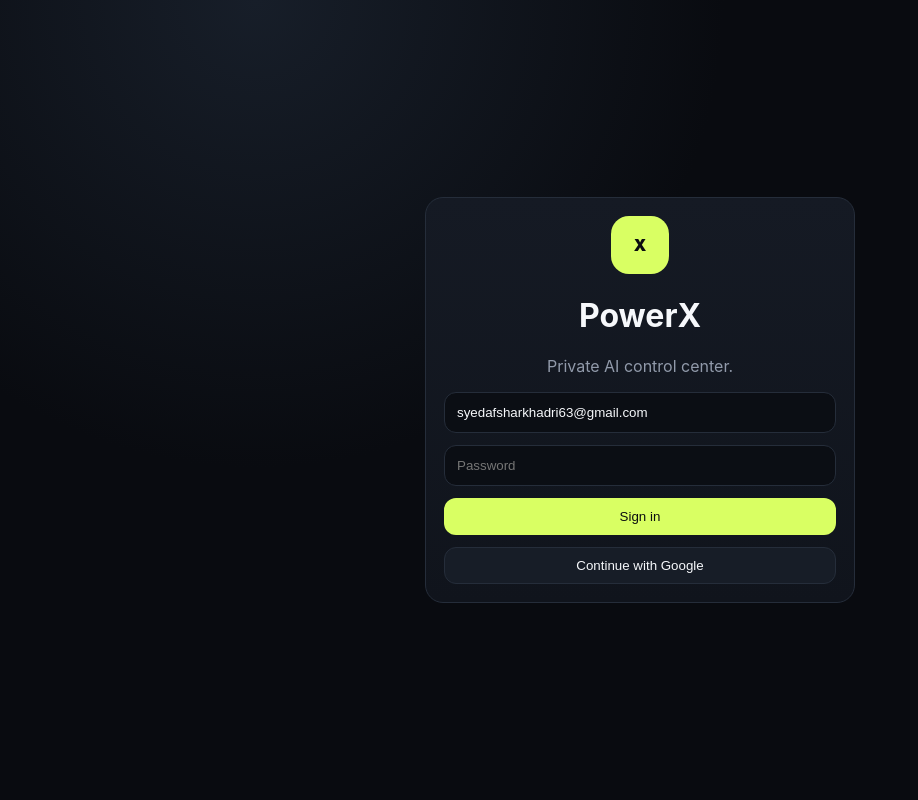
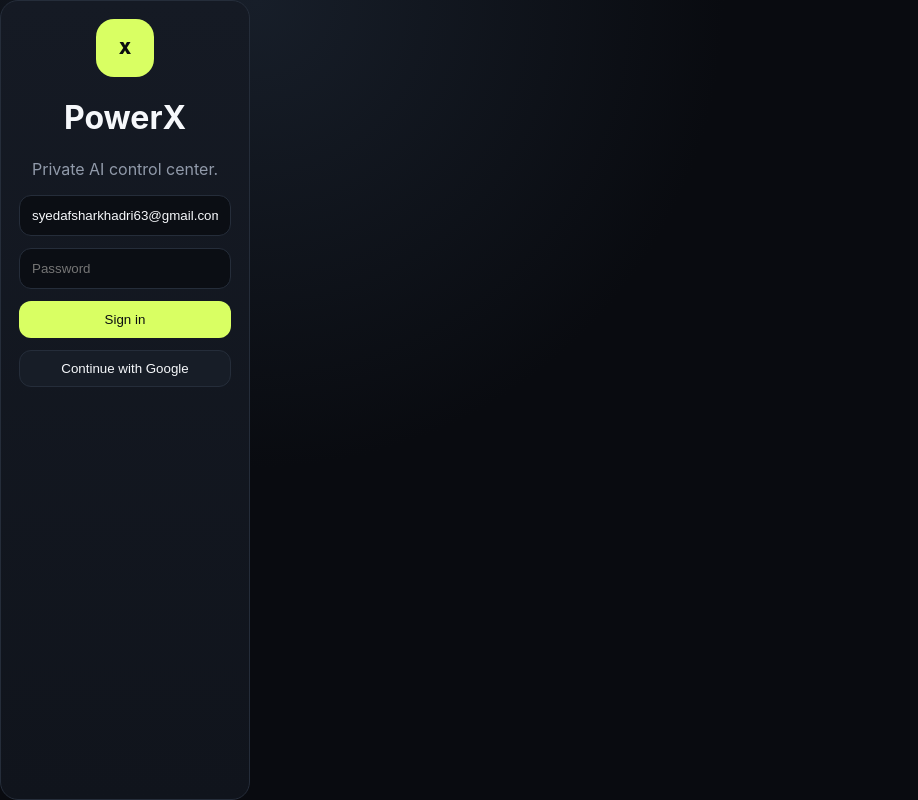
Before and after one commit to powerX10/PowerX, a Next.js app in the folder apps/control_center/: page /login in a window 1280 px wide. Shown: the whole page, without its empty margins (0-918 px from the left). Built offline with nearby package versions, Linux system fonts and the light colour scheme.

Commit message:
Make PowerX login the default entry page

```diff
--- a/apps/control_center/app/login/page.tsx
+++ b/apps/control_center/app/login/page.tsx
@@ -1 +1,9 @@
-import{Login}from"@/components/Login";export const dynamic="force-dynamic";export default function Page(){return <main className="login-wrap"><Login/></main>}
+import { Login } from "@/components/Login";
+
+export default function LoginPage() {
+  return (
+    <main className="shell">
+      <Login />
+    </main>
+  );
+}
--- a/apps/control_center/app/page.tsx
+++ b/apps/control_center/app/page.tsx
@@ -1 +1,5 @@
-import{redirect}from"next/navigation";import{hasSession}from"@/lib/session";export const dynamic="force-dynamic";export default async function Page(){redirect((await hasSession())?"/dashboard":"/login")}
+import { redirect } from "next/navigation";
+
+export default function Home() {
+  redirect("/login");
+}
```
